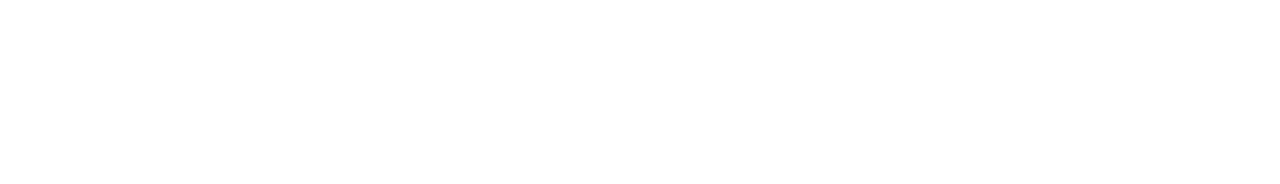
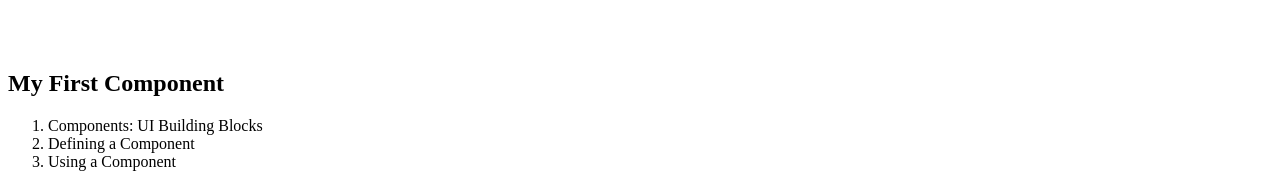
Before and after one commit to AfroGit/React--basics, a React (Vite) app: page / in a window 1280 px wide. Shown: the part 2088-2272 px from the top of the page. Before the commit the page ends 843 px from the top, so only its background shows below. Built offline with nearby package versions, Linux system fonts and the light colour scheme.

Commit message:
React components are regular JavaScript functions, but their names must start with a capital letter or they won’t work!

```diff
--- a/index.html
+++ b/index.html
@@ -8,13 +8,25 @@
   </head>
   <body>
     <div id="root"></div>
-    <script type="module" src="/src/index.jsx"></script>
 
-    <!--
-    This script places a badge on your repl's full-browser view back to your repl's cover
-    page. Try various colors for the theme: dark, light, red, orange, yellow, lime, green,
-    teal, blue, blurple, magenta, pink!
-    -->
+
+   <article>
+  <h1>My First Component</h1>
+  <ol>
+    <li>Components: UI Building Blocks</li>
+    <li>Defining a Component</li>
+    <li>Using a Component</li>
+  </ol>
+</article>
+
+
+
+
+
+
+                                                       <script type="module" src="/src/index.jsx"></script>
+
+
     <script src="https://replit.com/public/js/replit-badge.js" theme="blue" defer></script>
   </body>
 </html>
--- a/src/App.jsx
+++ b/src/App.jsx
@@ -4,6 +4,9 @@
   return (
     <main>
        <h1>Hello World!</h1>
+      <img
+        src='https://picsum.photos/id/111/1100/900'
+        alt='Must Be A Cadillac'/>
     </main>
   )
 }
```
